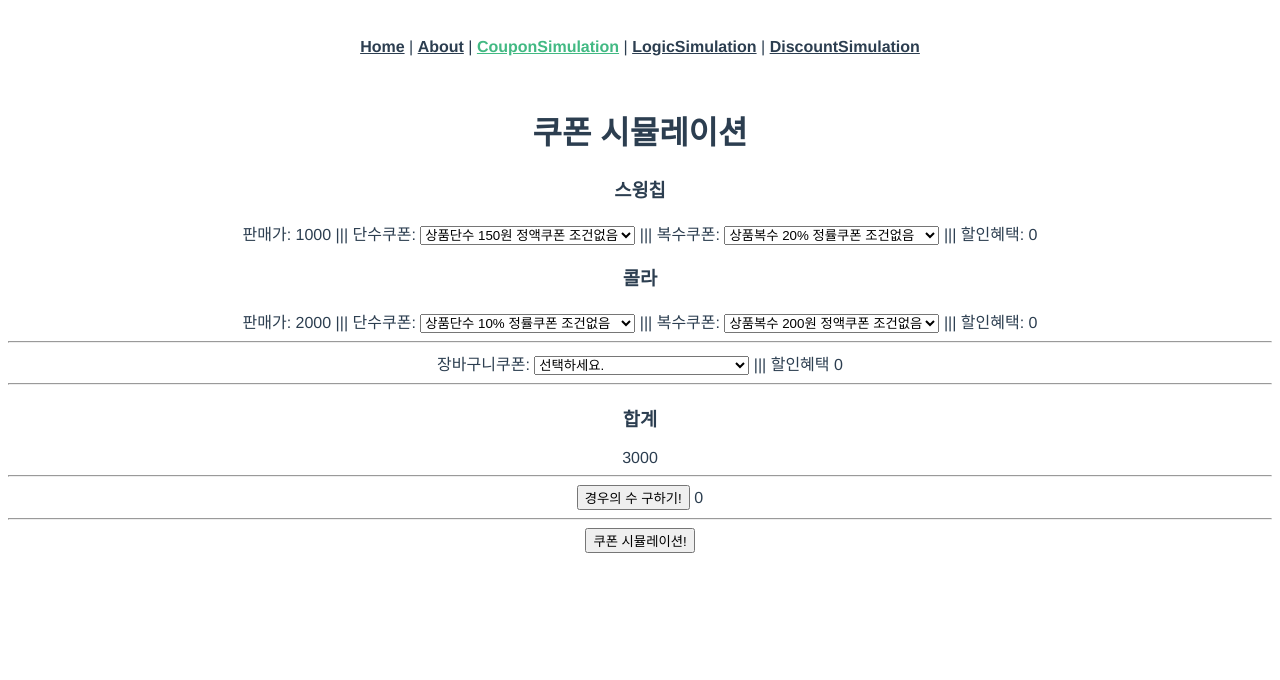
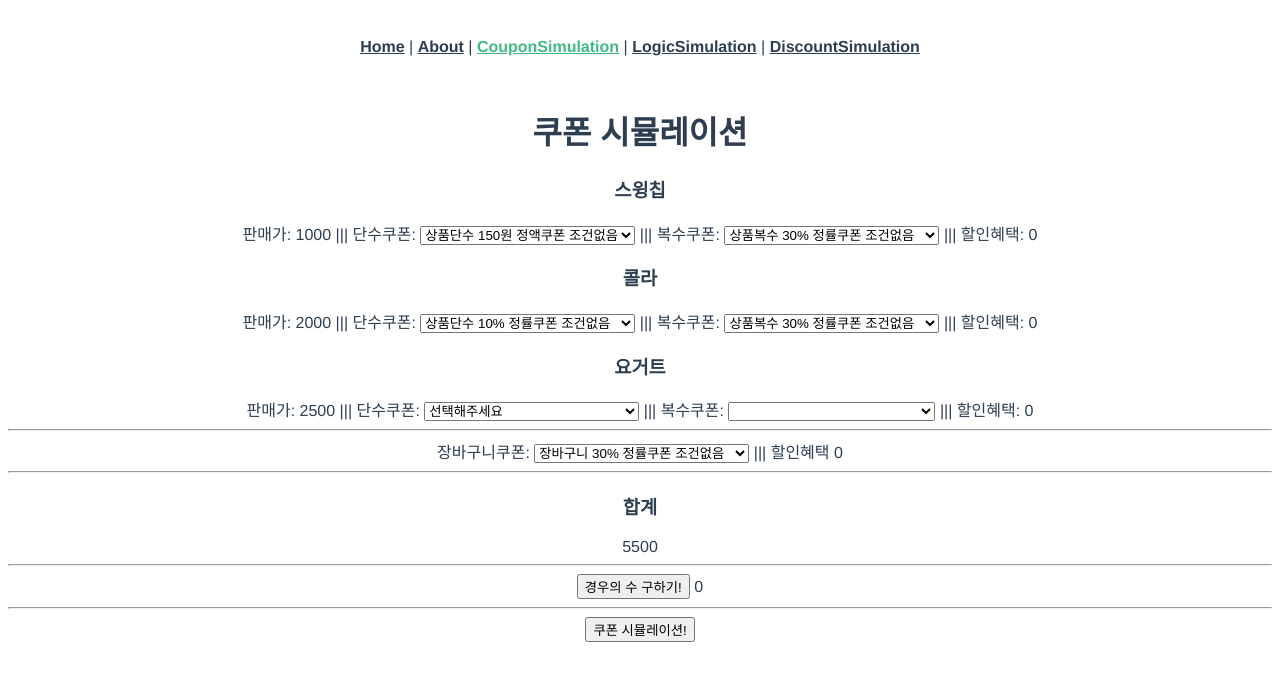
Before and after one commit to raccoonjeong/coupon-lab, a Vue app: page /coupon-simulation in a window 1280 px wide. Shown: the top 680 px of the page. Built offline with nearby package versions, Linux system fonts and the light colour scheme.

Commit message:
큰 로직 완성

```diff
--- a/src/views/CouponSimulation.vue
+++ b/src/views/CouponSimulation.vue
@@ -5,16 +5,14 @@
       <h3>{{ prd.prdNm }}</h3> 판매가: {{ prd.selPrc }} |||
       단수쿠폰:
       <select v-model="prd.selectedSigleCoupon" @change="applyProductCoupons">
-        <option :value="{}">선택하세요.</option>
-        <option v-for="cpn in prd.productSingleCoupons" :key="cpn.cpnNo" :value="cpn" :disabled="cpn.selected">
+        <option v-for="cpn in prd.productSingleCoupons" :key="cpn.cpnNo" :value="cpn" :disabled="cpn.cpnNo > 0 && cpn.selected">
           {{ cpn.cpnNm }}
         </option>
       </select>
       |||
       복수쿠폰:
       <select v-model="prd.selectedDoubleCoupon" @change="applyProductCoupons">
-        <option :value="{}">선택하세요.</option>
-        <option v-for="cpn in prd.productDoubleCoupons" :key="cpn.cpnNo" :value="cpn" :disabled="cpn.selected">
+        <option v-for="cpn in prd.productDoubleCoupons" :key="cpn.cpnNo" :value="cpn" :disabled="cpn.cpnNo > 0 && cpn.selected">
           {{ cpn.cpnNm }}
         </option>
       </select>
@@ -26,7 +24,6 @@
     <div>
       장바구니쿠폰:
       <select v-model="selectedBasketCoupon" @change="applyBasketCoupons">
-        <option :value="{}">선택하세요.</option>
         <option v-for="cpn in basketCoupons" :key="cpn.cpnNo" :value="cpn">
           {{ cpn.cpnNm }}
         </option>
@@ -56,6 +53,7 @@ export default {
     },
     data: function() {
       return {
+        caseCount: 0,
         caseNumber: 0,
 
         products: [
@@ -82,10 +80,26 @@ export default {
             selPrcAppliedBenefit: 2000,
             selectedSigleCoupon: {},
             selectedDoubleCoupon: {}
+          },
+          {
+            prdNo: 3,
+            prdNm: '요거트',
+            selPrc: 2500,
+            productSingleCoupons: [],
+            productDoubleCoupons: [],
+            singleBenefit: 0,
+            doubleBenefit: 0,
+            selPrcAppliedBenefit: 2500,
+            selectedSigleCoupon: {},
+            selectedDoubleCoupon: {}
           }
         ],
         // 자동적용쿠폰도 고려해야함, 적용 무제한임
         singleCoupons: [
+          {
+            cpnNo: 0,
+            cpnNm: '선택해주세요'
+          },
           {
             cpnNo: 1,
             cpnNm: '상품단수 10% 정률쿠폰 조건없음',
@@ -99,11 +113,15 @@ export default {
             cpnNm: '상품단수 150원 정액쿠폰 조건없음',
             cpnType: '02', // 01: 정률, 02: 정액
             dscRt: 150,
-            targetProductNos: [1, 2],
+            targetProductNos: [1, 2, 3],
             selected: false
           },
         ],
         doubleCoupons: [
+          {
+            cpnNo: 0,
+            cpnNm: '선택해주세요'
+          },
           {
             cpnNo: 3,
             cpnNm: '상품복수 200원 정액쿠폰 조건없음',
@@ -120,14 +138,34 @@ export default {
             targetProductNos: [1, 2],
             selected: false
           },
+          {
+            cpnNo: 7,
+            cpnNm: '상품복수 30% 정률쿠폰 조건없음',
+            cpnType: '01', // 01: 정률, 02: 정액
+            dscRt: 30,
+            targetProductNos: [1, 2, 3],
+            selected: false
+          },
+          {
+            cpnNo: 8,
+            cpnNm: '상품복수 30% 정률쿠폰 조건없음',
+            cpnType: '01', // 01: 정률, 02: 정액
+            dscRt: 30,
+            targetProductNos: [1, 2, 3],
+            selected: false
+          },
         ],
         basketCoupons: [
+          {
+            cpnNo: 0,
+            cpnNm: '선택해주세요'
+          },
           {
             cpnNo: 5,
             cpnNm: '장바구니 300원 정액쿠폰 조건없음',
             cpnType: '02', // 01: 정률, 02: 정액
             dscRt: 300,
-            targetProductNos: [1, 2],
+            targetProductNos: [1, 2, 3],
             selected: false
           },
           {
@@ -147,38 +185,46 @@ export default {
       // https://herong.tistory.com/entry/CaseOfNumber-%EC%A1%B0%ED%95%A9-%EC%A4%91%EB%B3%B5%EC%A1%B0%ED%95%A9
       countCaseNumber: function() {
 
-        // const N1 = this.singleCoupons.length + 1;
-        // const N2 = this.doubleCoupons.length + 1;
-        // const N3 = this.basketCoupons.length + 1;
-        // const R = this.products.length;
+        const N1 = this.singleCoupons.length;
+        const N2 = this.doubleCoupons.length;
+        const N3 = this.basketCoupons.length;
+        const R = this.products.length;
 
-        const N1 = 2;
-        const N2 = 5;
-        const N3 = 5;
-        const R = 4;
+        // const N1 = 5;
+        // const N2 = 5;
+        // const N3 = 5;
+        // const R = 5;
         // N: 쿠폰 수 / R: 상품 수
-        const countPermutationsOrCombinations = function(N, R) {
+        const countCase = function(N, R) {
           if (N < R) {
-            return countPermutationsLoop(R, N); // 물건 3개중 쿠폰 먹일 물건 2개, 1개, 0개를 뽑 (순서가 있음. 123 != 321).. 후에 x 쿠폰2장
+            return countCaseWhenRGrater(R, N); // 물건 3개중 쿠폰 먹일 물건 2개, 1개, 0개를 뽑 (순서가 있음. 123 != 321).. 후에 x 쿠폰2장
           } else {
-            return countPermutations(N, R); // 쿠폰 3장중 물건에 적용할 2장을 뽑아서 나열 (순서가 있음. 123 != 321)
+            return countCaseWhenNGrater(N, R);
           }
         }
 
-        const countPermutationsLoop = function(N, R) {
+        const countCaseWhenNGrater = function(N, R) {
+          return countPermutations(N, R) + (countDoublePermutaions(N,R) - countPermutations(N, R)) / N;
+        }
+
+        const countCaseWhenRGrater = function(N, R) {
           let result = 0;
           for(let i = 0; i <= R; i++) {
-            result += countPermutations(N, i);
+            result += (countCombinations(N, i) * countPermutations(R, i));
           }
-          return result;
+          return result
         }
 
-        // const countCombinations = function(N, R) {
-        //   return factorial(N) / (factorial(R) * factorial(N - R))
-        // }
+        const countCombinations = function(N, R) {
+          return countPermutations(N, R) / factorial(R)
+        }
 
         const countPermutations = function(N, R) {
           return factorial(N) / factorial(N - R);
+        }
+
+        const countDoublePermutaions = function(N, R) {
+          return Math.pow(N, R)
         }
 
         const factorial = function(number) {
@@ -191,10 +237,7 @@ export default {
           }
           return number * factorial(number - 1);
         }
-
-        console.log(countPermutationsOrCombinations(N1, R));
-
-        this.caseNumber = countPermutationsOrCombinations(N1, R) * countPermutationsOrCombinations(N2, R) * factorial(N3);
+        this.caseNumber = countCase(N1, R) * countCase(N2, R) * N3;
       },
       getCombinations: function(N, R) {
         // N: 쿠폰 수, R: 상품 수
@@ -249,23 +292,30 @@ export default {
         permutate(N, R, 0);
         console.log('permutate count: ' + count);
       },
-      getPermutationsForProduct: function(N, R, step) {
+      getCaseForProduct: function(N, R, step) {
         console.log('step ' + step + ' start!!!!')
-        // this.singleCoupons; // const data = [1,2]; // N개 (쿠폰 수)
-        // this.products[0].selectedSigleCoupon; // let res = [];
-        let visit = [false, false]; // N개 ? 쿠폰 수?
-        let count = 0;
+        let visit = []; // N개 ? 쿠폰 수?
+        for (let i = 0; i < N; i++) {
+          visit.push(false);
+        }
+        const factorial = () => {
+          for(let i = 0; i < this.basketCoupons.length; i++) {
+            this.caseCount++;
+            this.selectedBasketCoupon = this.basketCoupons[i];
+            console.log('단수쿠폰:' + this.products.map(prd => prd.selectedSigleCoupon.cpnNm));
+            console.log('  복수쿠폰:' + this.products.map(prd => prd.selectedDoubleCoupon.cpnNm));
+            console.log('    장바구니쿠폰:' + this.selectedBasketCoupon.cpnNm);
+          }
+        }
         const permutate = (N, R, depth, step) => {
-          // console.log(N, R, depth);
           if (depth == R) {
             if (step === 'S') {
-              console.log('permutate res:' + this.products.map(prd => prd.selectedSigleCoupon.cpnNm));
-              this.getPermutationsForProduct(2,2, 'D');
+              this.getCaseForProduct(this.doubleCoupons.length, this.products.length, 'D');
             }
             if (step === 'D') {
-              console.log('permutate res:' + this.products.map(prd => prd.selectedDoubleCoupon.cpnNm));
+              console.log('==================');
+              factorial();
             }
-            count++;
             return;
           }
 
@@ -273,9 +323,16 @@ export default {
               if (visit[i] == false) {
                   visit[i] = true;
                   if (step === 'S') {
+                    if (this.singleCoupons[i].cpnNo === 0) {
+                      visit[i] = false;
+                    }
+                    console.log(depth);
                     this.products[depth].selectedSigleCoupon = this.singleCoupons[i];
                   }
                   if (step === 'D') {
+                    if (this.doubleCoupons[i].cpnNo === 0) {
+                      visit[i] = false;
+                    }
                     this.products[depth].selectedDoubleCoupon = this.doubleCoupons[i];
                   }
                   permutate(N, R, depth + 1, step);
@@ -284,7 +341,6 @@ export default {
           }
         }
         permutate(N, R, 0, step);
-        console.log('permutate count: ' + count);
       },
       applyProductCoupons: function() {
         this.singleCoupons.forEach(cpn => cpn.selected = false);
@@ -322,7 +378,6 @@ export default {
           this.basketCouponBenefit = this.totalPrcAppliedBenefit * this.selectedBasketCoupon.dscRt / 100;
         }
 
-        // 정액
         if (this.selectedBasketCoupon.cpnType === '02') {
           this.basketCouponBenefit = this.selectedBasketCoupon.dscRt > this.totalPrcAppliedBenefit ? this.totalPrcAppliedBenefit : this.selectedBasketCoupon.dscRt;
         }
@@ -332,13 +387,13 @@ export default {
         this.products.forEach(prd => {
           this.singleCoupons.forEach(
             cpn => {
-              if (cpn.targetProductNos.includes(prd.prdNo)) {
+              if (cpn.cpnNo == 0 || cpn.targetProductNos.includes(prd.prdNo)) {
                 prd.productSingleCoupons.push(cpn);
               }
           });
           this.doubleCoupons.forEach(
             cpn => {
-              if (cpn.targetProductNos.includes(prd.prdNo)) {
+              if (cpn.cpnNo == 0 || cpn.targetProductNos.includes(prd.prdNo)) {
                 prd.productDoubleCoupons.push(cpn);
               }
           });
@@ -348,10 +403,8 @@ export default {
     },
     created: function() {
       this.settingProductCoupons();
-
-      // this.getCombinations(2,2);
-      // this.getPermutations(2,2);
-      this.getPermutationsForProduct(2, 2, 'S');
+      this.getCaseForProduct(this.singleCoupons.length, this.products.length, 'S');
+      console.log('getCaseForProduct COUNT: ' + this.caseCount);
     },
     updated: function() {
     }
```
